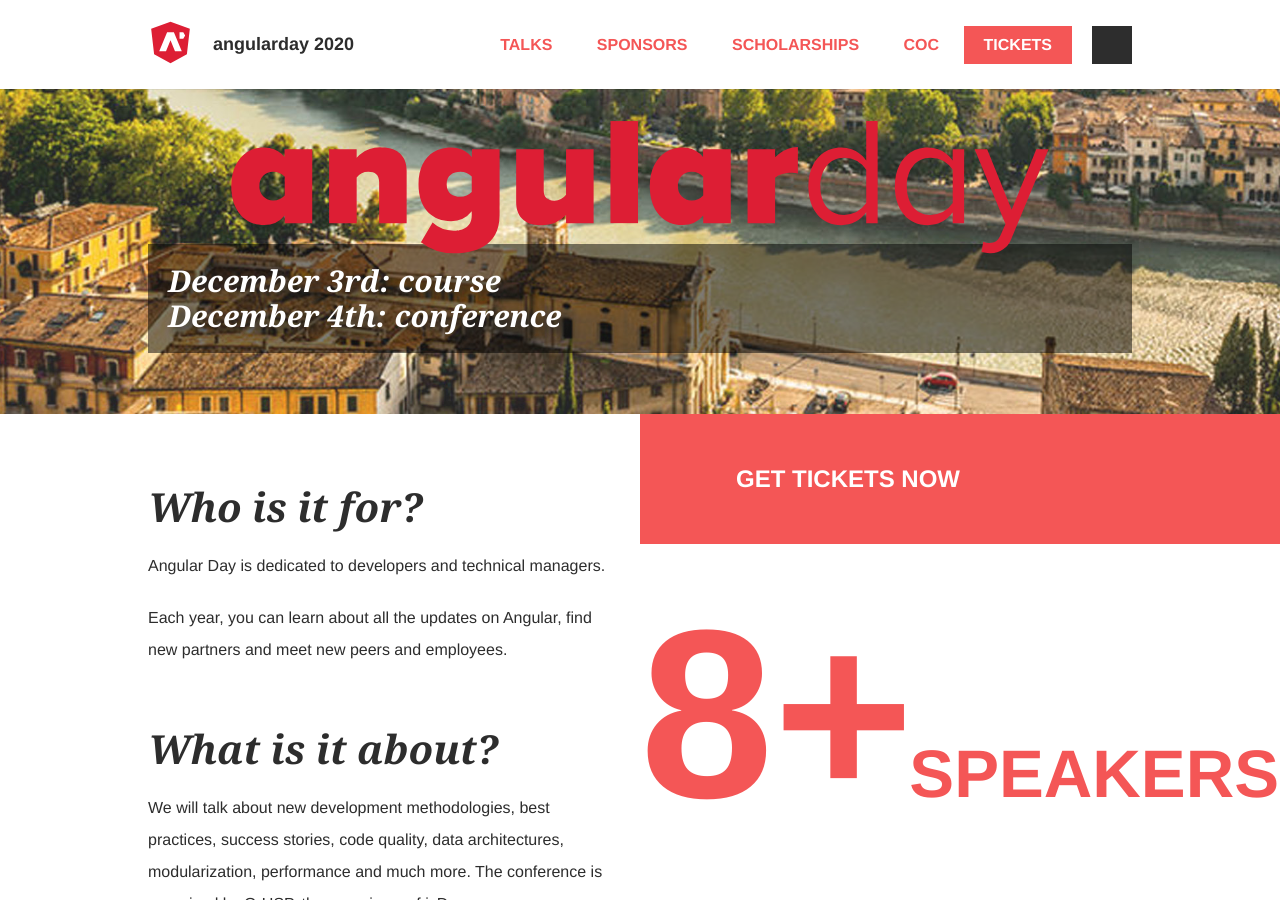
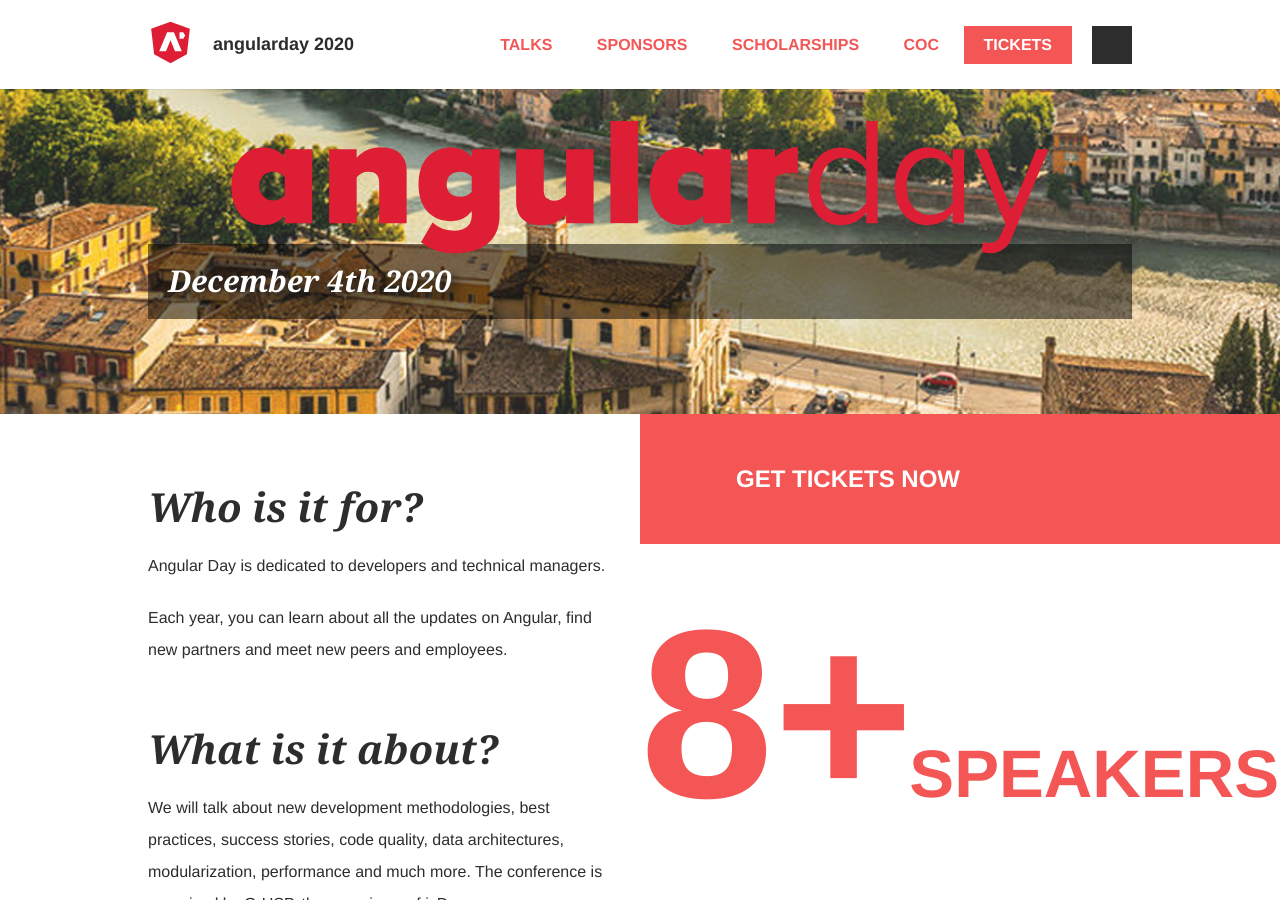
Before and after one commit to giuliatosato/2020.angularday.it, a Jekyll site: the page built from index.html, in a window 1280 px wide and 900 px high, scrolled down 356 px. Built offline with Jekyll 4.4.1, drawn with Linux system fonts in a browser that asks for light colours; some web fonts are replaced; comment, search, counter and statistics services are not loaded; some of the changed text lies outside the part shown.

Commit message:
date fixed

```diff
--- a/_data/conference.yml
+++ b/_data/conference.yml
@@ -2,7 +2,7 @@
 og_image: https://2020.angularday.it/img/themes/angularday/intro-share.jpg
 slug: angularday
 url: https://2020.angularday.it
-where_when: "December 3rd: course <br>December 4th: conference"
+where_when: "December 4th 2020"
 year: 2020
 since: 2017
 call_for_paper_url: https://forms.gle/xbSKUQciKNua4Ekq9
```
